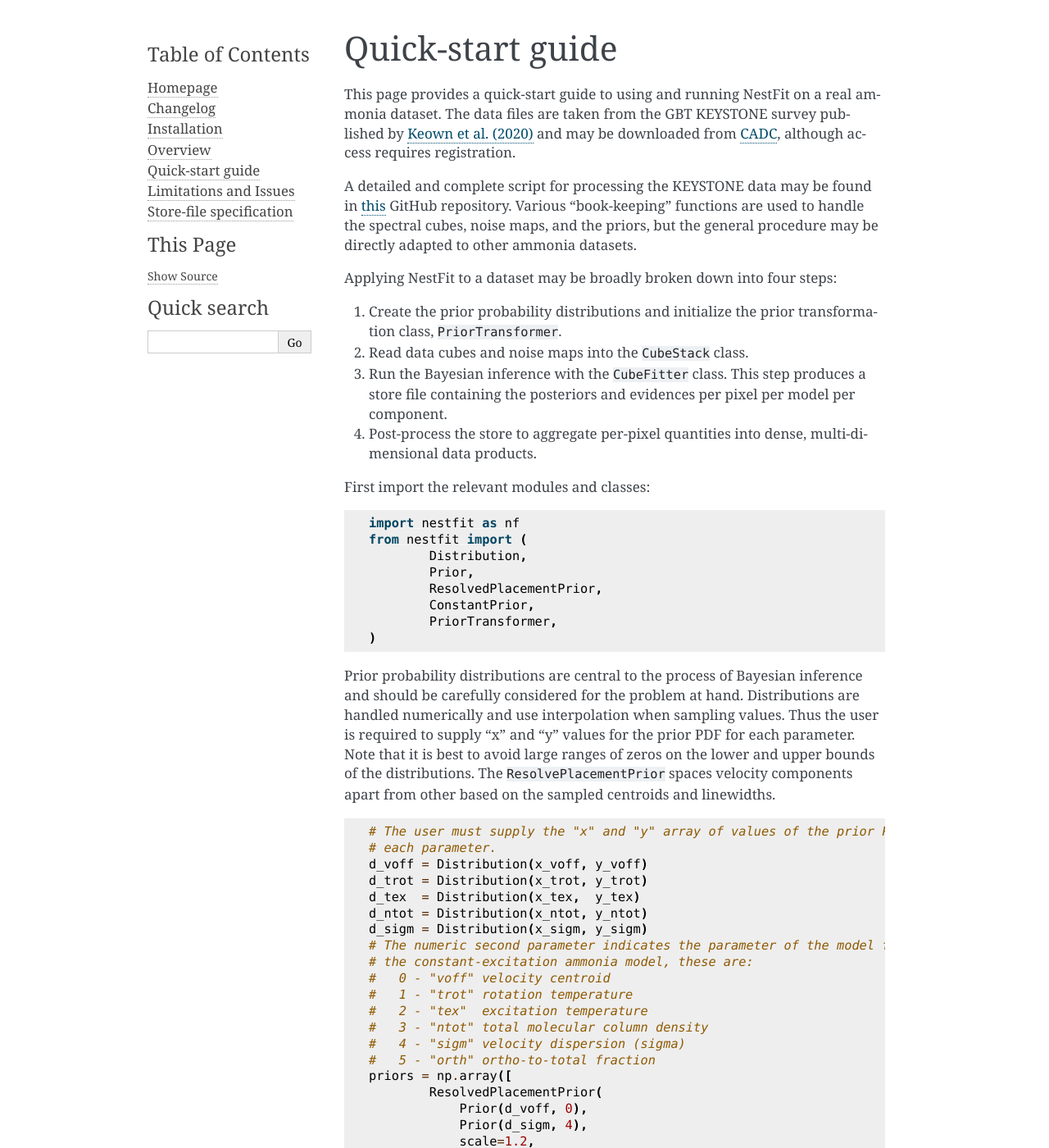
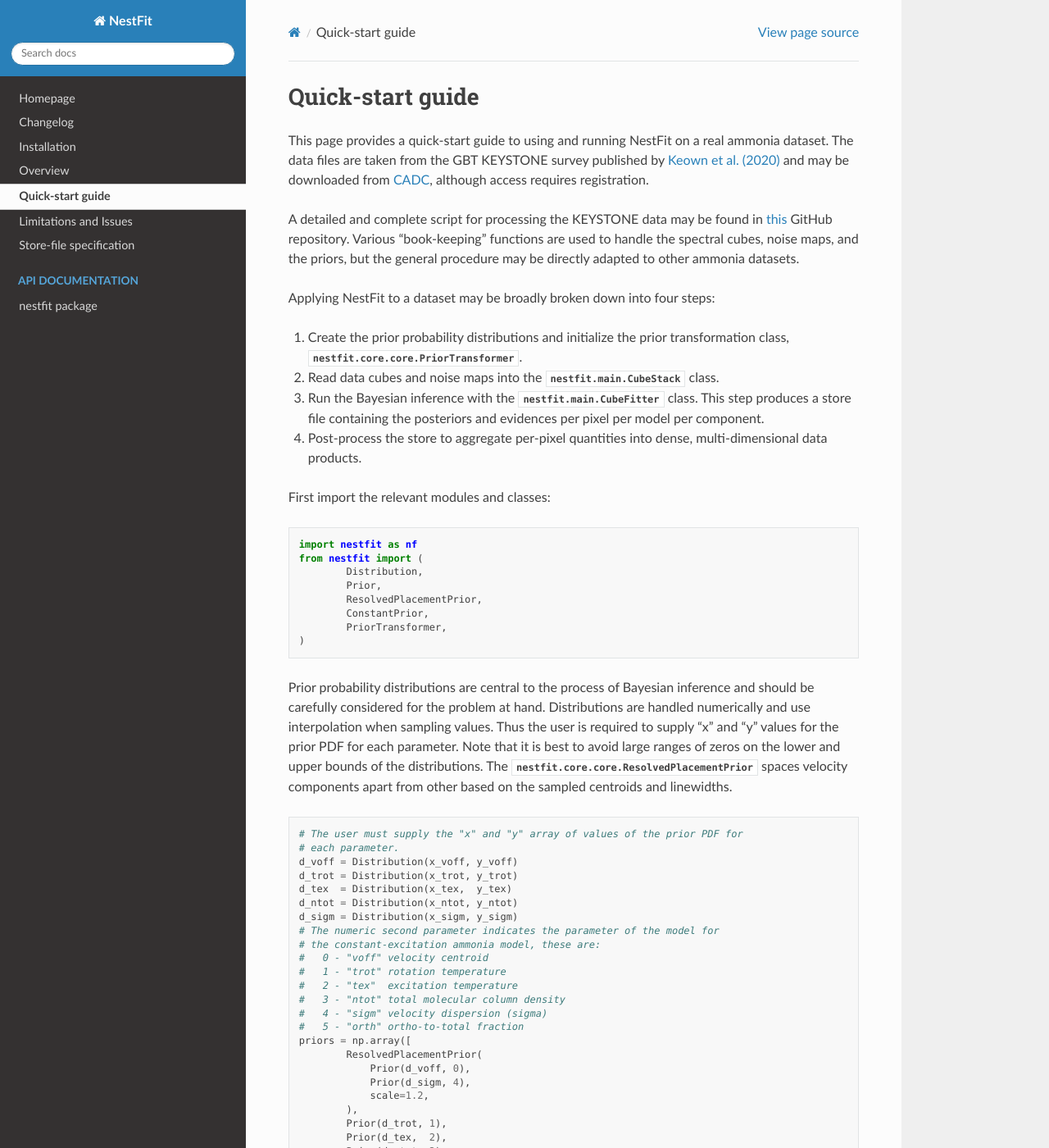
Before and after one commit to autocorr/nestfit, a Sphinx documentation site: the page built from docs/quickstart.rst, in a window 1280 px wide and 1400 px high. Shown: the whole window at 82% size. Built offline with Sphinx 7.4.7 and the Read the Docs theme 2.0.0, drawn with Linux system fonts in a browser that asks for light colours; some of the changed text lies outside the part shown.

Commit message:
Update documentation and add API autodoc documentation

```diff
--- a/docs/conf.py
+++ b/docs/conf.py
@@ -10,9 +10,9 @@
 # add these directories to sys.path here. If the directory is relative to the
 # documentation root, use os.path.abspath to make it absolute, like shown here.
 #
-# import os
-# import sys
-# sys.path.insert(0, os.path.abspath('.'))
+import os
+import sys
+sys.path.insert(0, os.path.abspath('..'))
 
 
 # -- Project information -----------------------------------------------------
@@ -24,11 +24,15 @@
 
 # -- General configuration ---------------------------------------------------
 master_doc = 'index'
+autoclass_content = 'both'
+autodoc_member_order = 'bysource'
+add_module_names = False
 
 # Add any Sphinx extension module names here, as strings. They can be
 # extensions coming with Sphinx (named 'sphinx.ext.*') or your custom
 # ones.
 extensions = [
+        'sphinx.ext.autodoc', 'sphinx.ext.napoleon',
 ]
 
 # Add any paths that contain templates here, relative to this directory.
@@ -45,7 +49,7 @@
 # The theme to use for HTML and HTML Help pages.  See the documentation for
 # a list of builtin themes.
 #
-html_theme = 'alabaster'
+html_theme = 'sphinx_rtd_theme'
 html_sidebars = {
     '**': [
         'globaltoc.html',
--- /dev/null
+++ b/docs/modules.rst
@@ -0,0 +1,7 @@
+nestfit
+=======
+
+.. toctree::
+   :maxdepth: 4
+
+   nestfit
--- /dev/null
+++ b/docs/nestfit.test.rst
@@ -0,0 +1,10 @@
+nestfit.test package
+====================
+
+Module contents
+---------------
+
+.. automodule:: nestfit.test
+   :members:
+   :undoc-members:
+   :show-inheritance:
--- a/docs/quickstart.rst
+++ b/docs/quickstart.rst
@@ -16,10 +16,10 @@
 Applying NestFit to a dataset may be broadly broken down into four steps:
 
 1. Create the prior probability distributions and initialize the
-   prior transformation class, ``PriorTransformer``.
-2. Read data cubes and noise maps into the ``CubeStack`` class.
-3. Run the Bayesian inference with the ``CubeFitter`` class. This step
-   produces a store file containing the posteriors and evidences per
+   prior transformation class, :class:`nestfit.core.core.PriorTransformer`.
+2. Read data cubes and noise maps into the :class:`nestfit.main.CubeStack` class.
+3. Run the Bayesian inference with the :class:`nestfit.main.CubeFitter` class.
+   This step produces a store file containing the posteriors and evidences per
    pixel per model per component.
 4. Post-process the store to aggregate per-pixel quantities into dense,
    multi-dimensional data products.
@@ -42,9 +42,9 @@
 Distributions are handled numerically and use interpolation when sampling
 values. Thus the user is required to supply "x" and "y" values for the prior
 PDF for each parameter. Note that it is best to avoid large ranges of zeros on
-the lower and upper bounds of the distributions. The ``ResolvePlacementPrior``
-spaces velocity components apart from other based on the sampled centroids and
-linewidths.
+the lower and upper bounds of the distributions. The
+:class:`nestfit.core.core.ResolvedPlacementPrior` spaces velocity components
+apart from other based on the sampled centroids and linewidths.
 
 .. code-block:: python
 
```
Also changed, not shown: docs/index.rst (+17 -3 lines), docs/nestfit.core.rst (added, +29 -0 lines), docs/nestfit.models.rst (added, +45 -0 lines), docs/nestfit.rst (added, +55 -0 lines), 2 other files.
